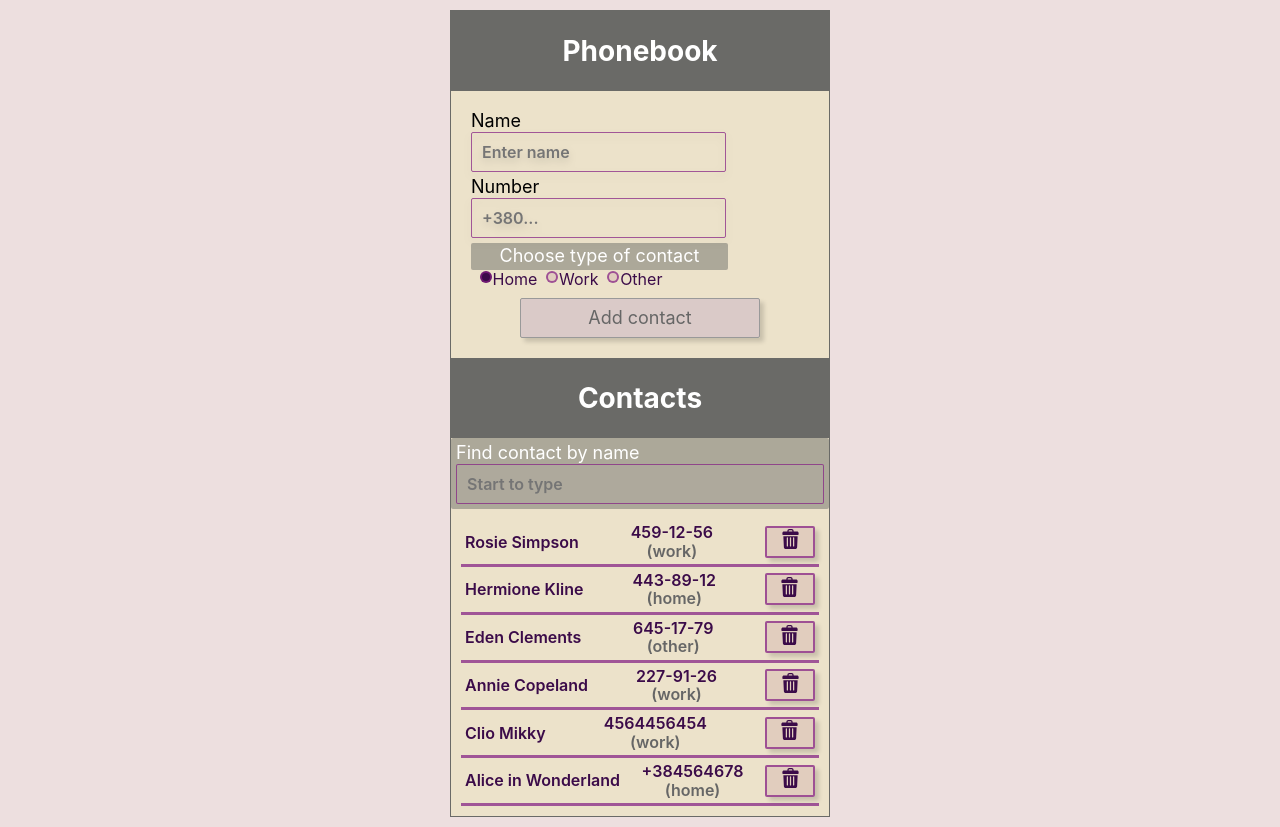
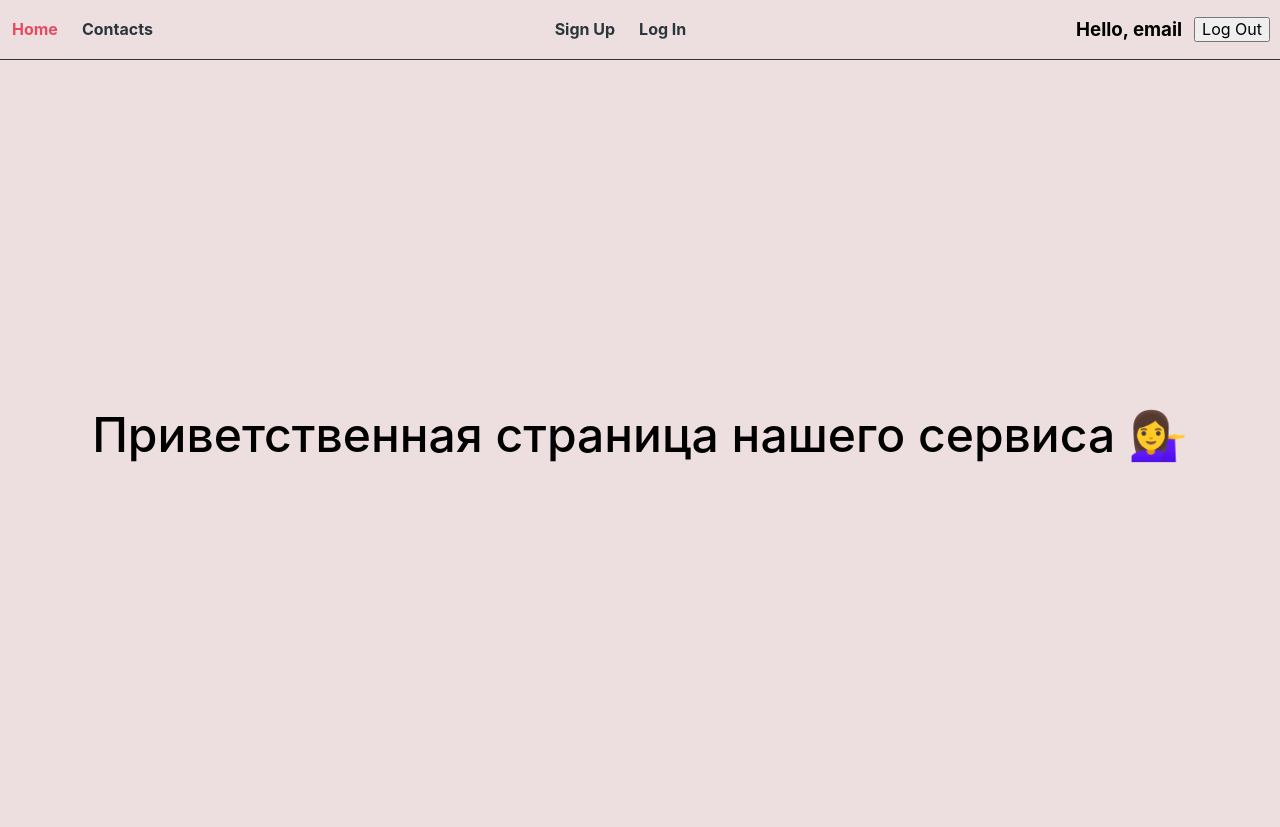
Before and after one commit to Larysa1387/goit-react-hw-08-phonebook, a React (Create React App) app: page / in a window 1280 px wide. Built offline with nearby package versions, Linux system fonts and the light colour scheme; data requests are answered from the project's data file.

Commit message:
add routes and pages templates

```diff
--- a/package.json
+++ b/package.json
@@ -14,6 +14,7 @@
     "react": "^17.0.2",
     "react-dom": "^17.0.2",
     "react-redux": "^7.2.4",
+    "react-router-dom": "^5.3.0",
     "react-scripts": "4.0.3",
     "redux": "^4.1.1",
     "redux-logger": "^3.0.6",
--- a/src/App.js
+++ b/src/App.js
@@ -1,19 +1,34 @@
 import React from "react";
+import { Route, Switch } from "react-router-dom";
 
 import ContactForm from "./components/ContactForm";
 import ContactList from "./components/ContactList";
 import Filter from "./components/Filter";
 import "./App.css";
+import AppBar from "components/AppBar/AppBar";
+import HomeView from "views/HomeView";
+import LoginView from "views/LoginView";
+import RegisterView from "views/RegisterView";
 
 function App() {
   return (
+    <>
+      <AppBar />
+      <Switch>
+        <Route exact path="/" component={HomeView} />
+        <Route path="/register" component={RegisterView} />
+        <Route path="/login" component={LoginView} />
+        <Route path="/contacts">
           <div className="App">
             <h1 className="App-header">Phonebook</h1>
             <ContactForm />
             <h2 className="App-header">Contacts</h2>
             <Filter />
-      {<ContactList />}
+            <ContactList />
           </div>
+        </Route>
+      </Switch>
+    </>
   );
 }
 
--- /dev/null
+++ b/src/components/AppBar/AppBar.js
@@ -0,0 +1,23 @@
+import AuthNav from "components/AuthNav/AuthNav";
+import Navigation from "components/Navigation/Navigation";
+import UserMenu from "components/UserMenu/UserMenu";
+
+const styles = {
+  header: {
+    display: "flex",
+    justifyContent: "space-between",
+    alignItems: "center",
+    borderBottom: "1px solid #2A363B",
+  },
+};
+
+export default function AppBar() {
+  return (
+    <nav style={styles.header}>
+      <Navigation />
+      <AuthNav />
+      <UserMenu />
+      {/* {isLoggedIn ? <UserMenu /> : <AuthNav />} */}
+    </nav>
+  );
+}
--- /dev/null
+++ b/src/components/AuthNav/AuthNav.js
@@ -0,0 +1,37 @@
+import { NavLink } from "react-router-dom";
+
+const styles = {
+  link: {
+    display: "inline-block",
+    textDecoration: "none",
+    padding: 12,
+    fontWeight: 700,
+    color: "#2A363B",
+  },
+  activeLink: {
+    color: "#E84A5F",
+  },
+};
+
+export default function AuthNav() {
+  return (
+    <div>
+      <NavLink
+        to="/register"
+        exact
+        style={styles.link}
+        activeStyle={styles.activeLink}
+      >
+        Sign Up
+      </NavLink>
+      <NavLink
+        to="/login"
+        exact
+        style={styles.link}
+        activeStyle={styles.activeLink}
+      >
+        Log In
+      </NavLink>
+    </div>
+  );
+}
--- /dev/null
+++ b/src/components/Navigation/Navigation.js
@@ -0,0 +1,31 @@
+import { NavLink } from "react-router-dom";
+
+const styles = {
+  link: {
+    display: "inline-block",
+    textDecoration: "none",
+    padding: 12,
+    fontWeight: 700,
+    color: "#2A363B",
+  },
+  activeLink: {
+    color: "#E84A5F",
+  },
+};
+
+export default function Navigation() {
+  return (
+    <div>
+      <NavLink to="/" exact style={styles.link} activeStyle={styles.activeLink}>
+        Home
+      </NavLink>
+      <NavLink
+        to="/contacts"
+        style={styles.link}
+        activeStyle={styles.activeLink}
+      >
+        Contacts
+      </NavLink>
+    </div>
+  );
+}
--- /dev/null
+++ b/src/components/UserMenu/UserMenu.js
@@ -0,0 +1,25 @@
+const styles = {
+  container: {
+    display: "flex",
+    alignItems: "center",
+    marginRight: 10,
+  },
+  avatar: {
+    marginRight: 4,
+  },
+  name: {
+    fontWeight: 700,
+    marginRight: 12,
+  },
+};
+
+export default function UserMenu() {
+  return (
+    <div style={styles.container}>
+      <h3 style={styles.name}>Hello, email</h3>
+      <button type="button" onClick={() => {}}>
+        Log Out
+      </button>
+    </div>
+  );
+}
--- a/src/index.js
+++ b/src/index.js
@@ -1,5 +1,6 @@
 import React from "react";
 import ReactDOM from "react-dom";
+import { BrowserRouter } from "react-router-dom";
 import "modern-normalize/modern-normalize.css";
 import { Provider } from "react-redux";
 // import { PersistGate } from "redux-persist/integration/react";
@@ -10,12 +11,14 @@ import store from "./redux/store";
 console.log(store.getState());
 
 ReactDOM.render(
+  <BrowserRouter>
     <React.StrictMode>
       <Provider store={store}>
         {/* <PersistGate loading={null} persistor={store.persistor}> */}
         <App />
         {/* </PersistGate> */}
       </Provider>
-  </React.StrictMode>,
+    </React.StrictMode>
+  </BrowserRouter>,
   document.getElementById("root")
 );
--- /dev/null
+++ b/src/views/HomeView.js
@@ -0,0 +1,26 @@
+const styles = {
+  container: {
+    minHeight: "calc(100vh - 50px)",
+    display: "flex",
+    alignItems: "center",
+    justifyContent: "center",
+  },
+  title: {
+    fontWeight: 500,
+    fontSize: 48,
+    textAlign: "center",
+  },
+};
+
+const HomeView = () => (
+  <div style={styles.container}>
+    <h1 style={styles.title}>
+      Приветственная страница нашего сервиса{" "}
+      <span role="img" aria-label="Иконка приветствия">
+        💁‍♀️
+      </span>
+    </h1>
+  </div>
+);
+
+export default HomeView;
--- /dev/null
+++ b/src/views/LoginView.js
@@ -0,0 +1,3 @@
+export default function LoginView() {
+  return <h1>Страница логина</h1>;
+}
--- /dev/null
+++ b/src/views/RegisterView.js
@@ -0,0 +1,14 @@
+// const styles = {
+//   form: {
+//     width: 320,
+//   },
+//   label: {
+//     display: "flex",
+//     flexDirection: "column",
+//     marginBottom: 15,
+//   },
+// };
+
+export default function RegisterView() {
+  return <h1>Страница регистрации</h1>;
+}
```
Also changed, not shown: 1 other file (tests, documents, lock files or other folders). Lines whose indentation alone changed are shown as unchanged.
